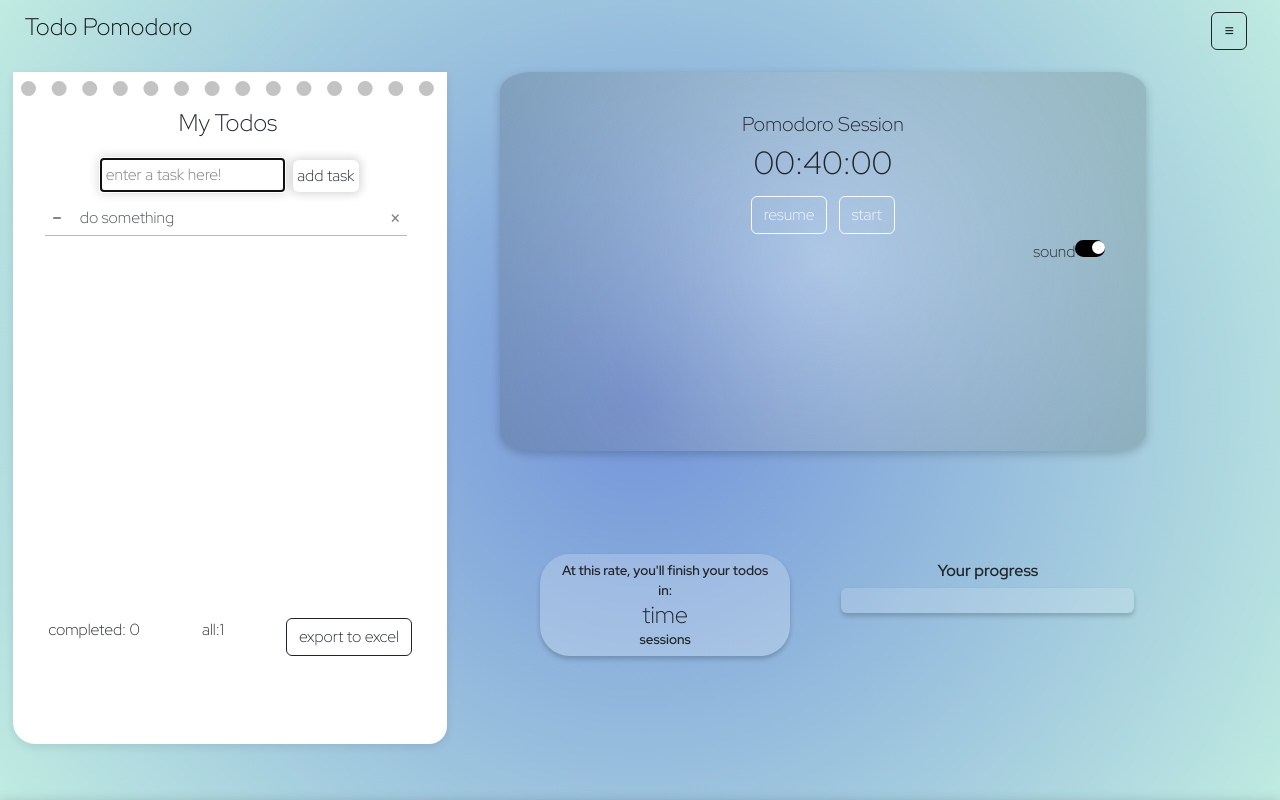
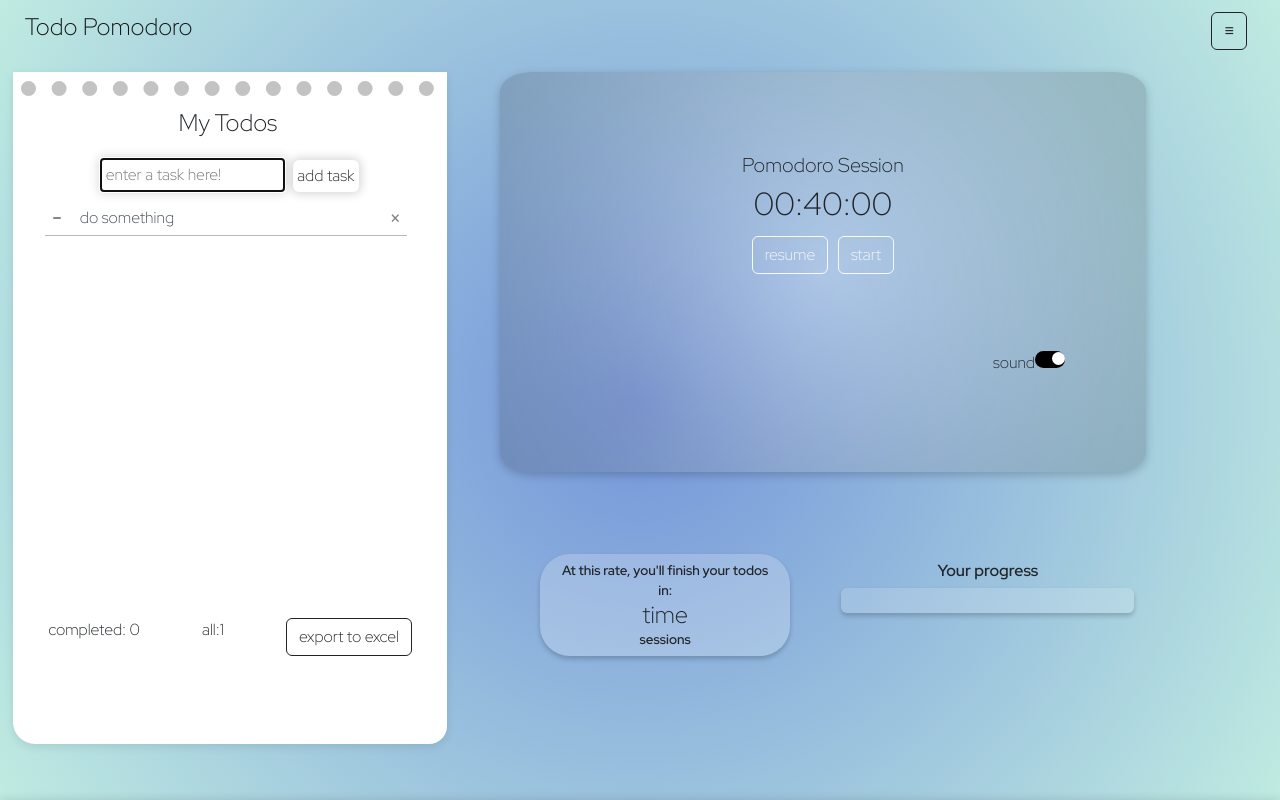
Before and after one commit to lielbidago/Todo-Pomodoro, a React (Create React App) app: page /Todos-and-pomodoro in a window 1280 px wide. Built offline with nearby package versions, Linux system fonts and the light colour scheme.

Commit message:
timer items positioning

```diff
--- a/src/scss/timer.scss
+++ b/src/scss/timer.scss
@@ -12,7 +12,7 @@
 }
 
 .timer{
-    padding: 5%;
+    padding: 10%;
     height: 80%;
     margin: 0% 5% 3% 5%;
     min-width: min-content;
@@ -49,6 +49,12 @@
     display: flex;
     justify-content: flex-end;
     justify-self: end;
+    margin-top: 15%;
+    margin-left: 20%;
+
+    p{
+        display: inline-block;
+    }
     // position: relative;
     // bottom: 30px;
     // right: 0;
```
